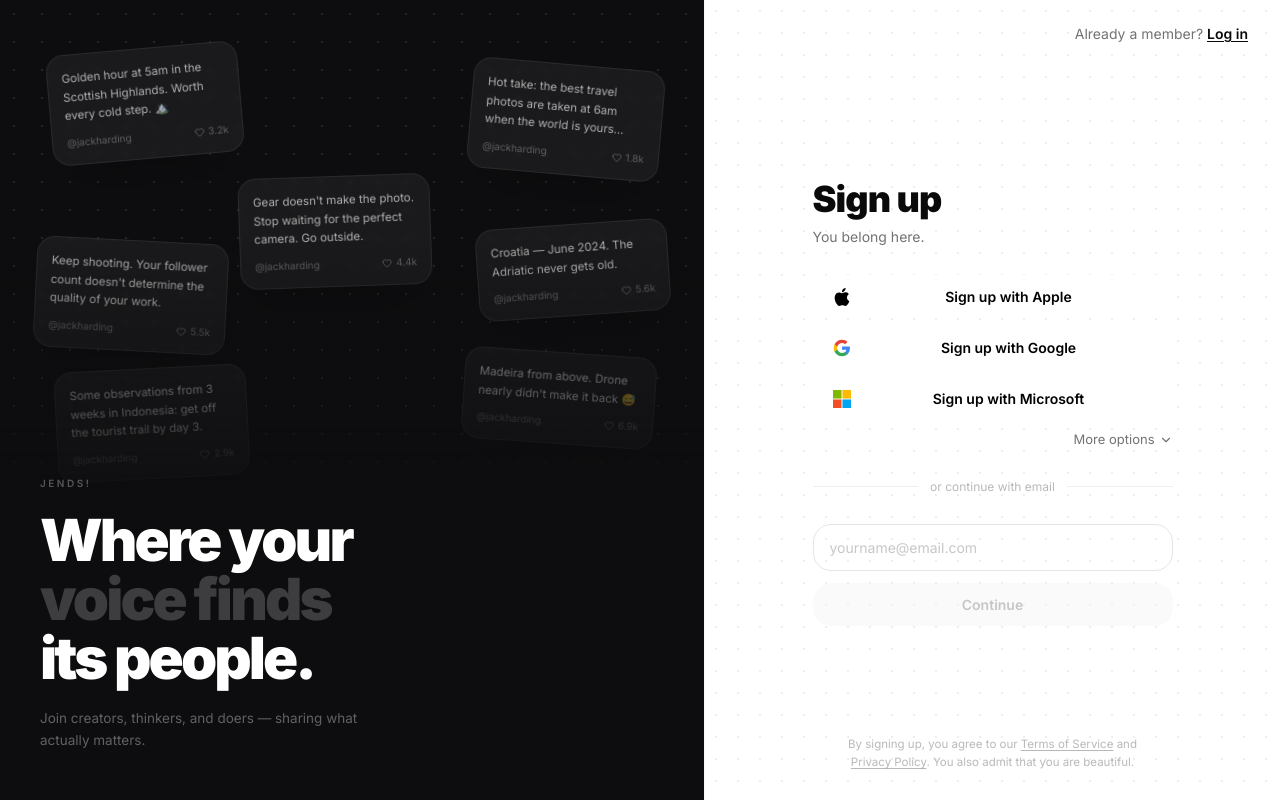
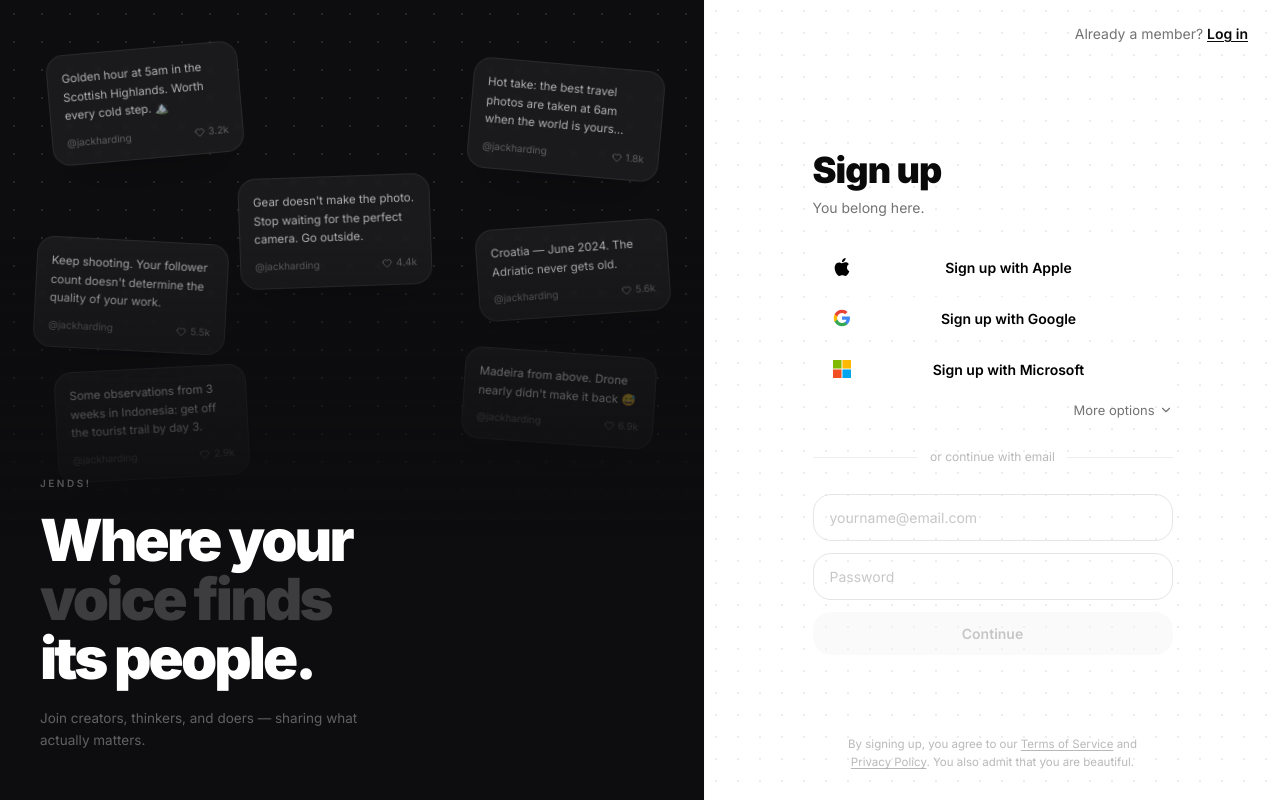
Before and after one commit to maulana1k/insta-lite-app, a Next.js app: page /auth in a window 1280 px wide. Built offline with nearby package versions, Linux system fonts and the light colour scheme; no server answers.

Commit message:
feat(auth): add password field, wire login/register mutations, and OAuth provider redirects

```diff
--- a/src/features/auth/components/auth-page.tsx
+++ b/src/features/auth/components/auth-page.tsx
@@ -1,17 +1,23 @@
-'use client';
+"use client";
 
-import { useState } from 'react';
-import { useRouter } from 'next/navigation';
-import { ChevronDown, ChevronUp, Heart, ArrowRight } from 'lucide-react';
-import { cn } from '@/lib/utils';
-import Link from 'next/link';
-import type React from 'react';
+import { ArrowRight, ChevronDown, ChevronUp, Heart } from "lucide-react";
+import Link from "next/link";
+import type React from "react";
+import { useState } from "react";
+import { useLogin, useRegister } from "@/features/auth/hooks/use-auth";
+import { ApiError } from "@/lib/api-client";
+import { cn } from "@/lib/utils";
 
 /* ─── OAuth Provider Icons ─────────────────────────────────────── */
 
 function AppleIcon() {
   return (
-    <svg viewBox="0 0 24 24" className="size-[18px]" fill="currentColor">
+    <svg
+      viewBox="0 0 24 24"
+      className="size-[18px]"
+      fill="currentColor"
+      aria-hidden="true"
+    >
       <path d="M12.152 6.896c-.948 0-2.415-1.078-3.96-1.04-2.04.027-3.91 1.183-4.961 3.014-2.117 3.675-.546 9.103 1.519 12.09 1.013 1.454 2.208 3.09 3.792 3.039 1.52-.065 2.09-.987 3.935-.987 1.831 0 2.35.987 3.96.948 1.637-.026 2.676-1.48 3.676-2.948 1.156-1.688 1.636-3.325 1.662-3.415-.039-.013-3.182-1.221-3.22-4.857-.026-3.04 2.48-4.494 2.597-4.559-1.429-2.09-3.623-2.324-4.39-2.376-2-.156-3.675 1.09-4.61 1.09z" />
       <path d="M15.53 3.83c.843-1.012 1.4-2.427 1.245-3.83-1.207.052-2.662.805-3.532 1.818-.78.896-1.454 2.338-1.273 3.714 1.338.104 2.715-.688 3.559-1.701" />
     </svg>
@@ -21,10 +27,22 @@ function AppleIcon() {
 function GoogleIcon() {
   return (
     <svg viewBox="0 0 24 24" className="size-[18px]" aria-hidden="true">
-      <path d="M22.56 12.25c0-.78-.07-1.53-.2-2.25H12v4.26h5.92c-.26 1.37-1.04 2.53-2.21 3.31v2.77h3.57c2.08-1.92 3.28-4.74 3.28-8.09z" fill="#4285F4" />
-      <path d="M12 23c2.97 0 5.46-.98 7.28-2.66l-3.57-2.77c-.98.66-2.23 1.06-3.71 1.06-2.86 0-5.29-1.93-6.16-4.53H2.18v2.84C3.99 20.53 7.7 23 12 23z" fill="#34A853" />
-      <path d="M5.84 14.09c-.22-.66-.35-1.36-.35-2.09s.13-1.43.35-2.09V7.07H2.18C1.43 8.55 1 10.22 1 12s.43 3.45 1.18 4.93l2.85-2.22.81-.62z" fill="#FBBC05" />
-      <path d="M12 5.38c1.62 0 3.06.56 4.21 1.64l3.15-3.15C17.45 2.09 14.97 1 12 1 7.7 1 3.99 3.47 2.18 7.07l3.66 2.84c.87-2.6 3.3-4.53 6.16-4.53z" fill="#EA4335" />
+      <path
+        d="M22.56 12.25c0-.78-.07-1.53-.2-2.25H12v4.26h5.92c-.26 1.37-1.04 2.53-2.21 3.31v2.77h3.57c2.08-1.92 3.28-4.74 3.28-8.09z"
+        fill="#4285F4"
+      />
+      <path
+        d="M12 23c2.97 0 5.46-.98 7.28-2.66l-3.57-2.77c-.98.66-2.23 1.06-3.71 1.06-2.86 0-5.29-1.93-6.16-4.53H2.18v2.84C3.99 20.53 7.7 23 12 23z"
+        fill="#34A853"
+      />
+      <path
+        d="M5.84 14.09c-.22-.66-.35-1.36-.35-2.09s.13-1.43.35-2.09V7.07H2.18C1.43 8.55 1 10.22 1 12s.43 3.45 1.18 4.93l2.85-2.22.81-.62z"
+        fill="#FBBC05"
+      />
+      <path
+        d="M12 5.38c1.62 0 3.06.56 4.21 1.64l3.15-3.15C17.45 2.09 14.97 1 12 1 7.7 1 3.99 3.47 2.18 7.07l3.66 2.84c.87-2.6 3.3-4.53 6.16-4.53z"
+        fill="#EA4335"
+      />
     </svg>
   );
 }
@@ -42,7 +60,12 @@ function MicrosoftIcon() {
 
 function GitHubIcon() {
   return (
-    <svg viewBox="0 0 24 24" className="size-[18px]" fill="currentColor" aria-hidden="true">
+    <svg
+      viewBox="0 0 24 24"
+      className="size-[18px]"
+      fill="currentColor"
+      aria-hidden="true"
+    >
       <path d="M12 2C6.477 2 2 6.484 2 12.017c0 4.425 2.865 8.18 6.839 9.504.5.092.682-.217.682-.483 0-.237-.008-.868-.013-1.703-2.782.605-3.369-1.343-3.369-1.343-.454-1.158-1.11-1.466-1.11-1.466-.908-.62.069-.608.069-.608 1.003.07 1.531 1.032 1.531 1.032.892 1.53 2.341 1.088 2.91.832.092-.647.35-1.088.636-1.338-2.22-.253-4.555-1.113-4.555-4.951 0-1.093.39-1.988 1.029-2.688-.103-.253-.446-1.272.098-2.65 0 0 .84-.27 2.75 1.026A9.564 9.564 0 0112 6.844c.85.004 1.705.115 2.504.337 1.909-1.296 2.747-1.027 2.747-1.027.546 1.379.202 2.398.1 2.651.64.7 1.028 1.595 1.028 2.688 0 3.848-2.339 4.695-4.566 4.943.359.309.678.92.678 1.855 0 1.338-.012 2.419-.012 2.747 0 .268.18.58.688.482A10.019 10.019 0 0022 12.017C22 6.484 17.522 2 12 2z" />
     </svg>
   );
@@ -57,46 +80,46 @@ const FLOATING_CARDS: {
   style: React.CSSProperties;
 }[] = [
   {
-      text: 'Golden hour at 5am in the Scottish Highlands. Worth every cold step. 🏔️',
-      likes: '3.2k',
-      name: 'jackharding',
-      style: { top: '6%', left: '7%', transform: 'rotate(-5deg)' },
+    text: "Golden hour at 5am in the Scottish Highlands. Worth every cold step. 🏔️",
+    likes: "3.2k",
+    name: "jackharding",
+    style: { top: "6%", left: "7%", transform: "rotate(-5deg)" },
   },
   {
-      text: 'Hot take: the best travel photos are taken at 6am when the world is yours alone.',
-      likes: '1.8k',
-      name: 'jackharding',
-      style: { top: '8%', right: '6%', transform: 'rotate(5deg)' },
+    text: "Hot take: the best travel photos are taken at 6am when the world is yours alone.",
+    likes: "1.8k",
+    name: "jackharding",
+    style: { top: "8%", right: "6%", transform: "rotate(5deg)" },
   },
   {
     text: "Gear doesn't make the photo. Stop waiting for the perfect camera. Go outside.",
-      likes: '4.4k',
-      name: 'jackharding',
-      style: { top: '22%', left: '34%', transform: 'rotate(-2deg)' },
+    likes: "4.4k",
+    name: "jackharding",
+    style: { top: "22%", left: "34%", transform: "rotate(-2deg)" },
   },
   {
     text: "Keep shooting. Your follower count doesn't determine the quality of your work.",
-      likes: '5.5k',
-      name: 'jackharding',
-      style: { top: '30%', left: '5%', transform: 'rotate(3deg)' },
+    likes: "5.5k",
+    name: "jackharding",
+    style: { top: "30%", left: "5%", transform: "rotate(3deg)" },
   },
   {
-      text: 'Croatia — June 2024. The Adriatic never gets old.',
-      likes: '5.6k',
-      name: 'jackharding',
-      style: { top: '28%', right: '5%', transform: 'rotate(-4deg)' },
+    text: "Croatia — June 2024. The Adriatic never gets old.",
+    likes: "5.6k",
+    name: "jackharding",
+    style: { top: "28%", right: "5%", transform: "rotate(-4deg)" },
   },
   {
-      text: 'Some observations from 3 weeks in Indonesia: get off the tourist trail by day 3.',
-      likes: '2.9k',
-      name: 'jackharding',
-      style: { top: '46%', left: '8%', transform: 'rotate(-3deg)' },
+    text: "Some observations from 3 weeks in Indonesia: get off the tourist trail by day 3.",
+    likes: "2.9k",
+    name: "jackharding",
+    style: { top: "46%", left: "8%", transform: "rotate(-3deg)" },
   },
   {
     text: "Madeira from above. Drone nearly didn't make it back 😅",
-      likes: '6.9k',
-      name: 'jackharding',
-      style: { top: '44%', right: '7%', transform: 'rotate(4deg)' },
+    likes: "6.9k",
+    name: "jackharding",
+    style: { top: "44%", right: "7%", transform: "rotate(4deg)" },
   },
 ];
 
@@ -116,7 +139,9 @@ function FloatingCard({
       className="absolute w-48 rounded-2xl border border-white/[0.07] bg-white/[0.05] p-3.5 shadow-2xl pointer-events-none backdrop-blur-[2px]"
       style={style}
     >
-      <p className="text-white/65 text-[11.5px] leading-relaxed line-clamp-3">{text}</p>
+      <p className="text-white/65 text-[11.5px] leading-relaxed line-clamp-3">
+        {text}
+      </p>
       <div className="flex items-center justify-between mt-2.5">
         <span className="text-white/30 text-[10px]">@{name}</span>
         <span className="flex items-center gap-1 text-white/30 text-[10px]">
@@ -131,26 +156,60 @@ function FloatingCard({
 /* ─── Provider data ─────────────────────────────────────────────── */
 
 const PRIMARY_PROVIDERS = [
-  { id: 'apple', label: 'Apple', icon: <AppleIcon /> },
-  { id: 'google', label: 'Google', icon: <GoogleIcon /> },
-  { id: 'microsoft', label: 'Microsoft', icon: <MicrosoftIcon /> },
+  { id: "apple", label: "Apple", icon: <AppleIcon /> },
+  { id: "google", label: "Google", icon: <GoogleIcon /> },
+  { id: "microsoft", label: "Microsoft", icon: <MicrosoftIcon /> },
 ];
 
-const MORE_PROVIDERS = [{ id: 'github', label: 'GitHub', icon: <GitHubIcon /> }];
+const MORE_PROVIDERS = [
+  { id: "github", label: "GitHub", icon: <GitHubIcon /> },
+];
 
 /* ─── Main component ────────────────────────────────────────────── */
 
+const API_URL = process.env.NEXT_PUBLIC_API_URL ?? "http://localhost:8080/v1";
+
 export function AuthPage() {
-  const router = useRouter();
-  const [mode, setMode] = useState<'signup' | 'login'>('signup');
-  const [email, setEmail] = useState('');
+  const [mode, setMode] = useState<"signup" | "login">("signup");
+  const [email, setEmail] = useState("");
+  const [password, setPassword] = useState("");
+  const [error, setError] = useState<string | null>(null);
   const [moreOpen, setMoreOpen] = useState(false);
 
-  const isSignup = mode === 'signup';
-  const verb = isSignup ? 'Sign up' : 'Log in';
+  const loginMutation = useLogin();
+  const registerMutation = useRegister();
 
-  const handleContinue = () => {
-    if (email.trim()) router.push(isSignup ? '/onboarding' : '/');
+  const isSignup = mode === "signup";
+  const verb = isSignup ? "Sign up" : "Log in";
+  const isPending = loginMutation.isPending || registerMutation.isPending;
+
+  const handleContinue = async () => {
+    if (!email.trim() || !password.trim()) return;
+    setError(null);
+
+    try {
+      if (isSignup) {
+        // Derive a username from the email prefix; user can update it in onboarding
+        const username = email.trim().split("@")[0].replace(/[^a-z0-9_]/gi, "_").toLowerCase();
+        await registerMutation.mutateAsync({ email: email.trim(), password, username });
+      } else {
+        await loginMutation.mutateAsync({ email: email.trim(), password });
+      }
+    } catch (err) {
+      if (err instanceof ApiError) {
+        setError(err.message);
+      } else {
+        setError("Something went wrong. Please try again.");
+      }
+    }
+  };
+
+  const handleGoogleClick = () => {
+    window.location.href = `${API_URL}/auth/google`;
+  };
+
+  const handleComingSoon = () => {
+    alert("Coming soon! Only Google login is available right now.");
   };
 
   const allProviders = moreOpen
@@ -159,19 +218,18 @@ export function AuthPage() {
 
   return (
     <div className="min-h-screen flex bg-background text-foreground">
-
       {/* ══════════════ LEFT PANEL ══════════════ */}
       <div
         className="hidden lg:flex w-[52%] xl:w-[55%] relative overflow-hidden flex-col shrink-0"
-        style={{ background: '#0d0d0f' }}
+        style={{ background: "#0d0d0f" }}
       >
         {/* Dot grid */}
         <div
           className="absolute inset-0"
           style={{
             backgroundImage:
-              'radial-gradient(circle, rgba(255,255,255,0.1) 1px, transparent 1px)',
-            backgroundSize: '28px 28px',
+              "radial-gradient(circle, rgba(255,255,255,0.1) 1px, transparent 1px)",
+            backgroundSize: "28px 28px",
           }}
         />
 
@@ -185,7 +243,7 @@ export function AuthPage() {
           className="absolute inset-0 pointer-events-none"
           style={{
             background:
-              'linear-gradient(to bottom, transparent 30%, #0d0d0f 68%)',
+              "linear-gradient(to bottom, transparent 30%, #0d0d0f 68%)",
           }}
         />
 
@@ -215,8 +273,8 @@ export function AuthPage() {
         className="flex-1 flex flex-col min-h-screen"
         style={{
           backgroundImage:
-            'radial-gradient(circle, oklch(0.55 0 0 / 0.12) 1px, transparent 1px)',
-          backgroundSize: '22px 22px',
+            "radial-gradient(circle, oklch(0.55 0 0 / 0.12) 1px, transparent 1px)",
+          backgroundSize: "22px 22px",
         }}
       >
         {/* Top bar */}
@@ -230,13 +288,13 @@ export function AuthPage() {
           </Link>
 
           <p className="text-sm text-muted-foreground ml-auto">
-            {isSignup ? 'Already a member?' : "Don't have an account?"}{' '}
+            {isSignup ? "Already a member?" : "Don't have an account?"}{" "}
             <button
               type="button"
-              onClick={() => setMode(isSignup ? 'login' : 'signup')}
+              onClick={() => setMode(isSignup ? "login" : "signup")}
               className="font-semibold text-foreground underline underline-offset-2 hover:opacity-70 transition-opacity"
             >
-              {isSignup ? 'Log in' : 'Sign up'}
+              {isSignup ? "Log in" : "Sign up"}
             </button>
           </p>
         </header>
@@ -244,12 +302,13 @@ export function AuthPage() {
         {/* Form */}
         <main className="flex-1 flex flex-col items-center justify-center px-8 py-10">
           <div className="w-full max-w-[360px] flex flex-col gap-7">
-
             {/* Heading */}
             <div>
-              <h1 className="text-[36px] font-black leading-tight tracking-tight">{verb}</h1>
+              <h1 className="text-[36px] font-black leading-tight tracking-tight">
+                {verb}
+              </h1>
               <p className="text-muted-foreground mt-1 text-[14px]">
-                {isSignup ? 'You belong here.' : 'Good to see you again.'}
+                {isSignup ? "You belong here." : "Good to see you again."}
               </p>
             </div>
 
@@ -259,7 +318,11 @@ export function AuthPage() {
                 <button
                   key={provider.id}
                   type="button"
-                  onClick={() => router.push(isSignup ? '/onboarding' : '/')}
+                  onClick={
+                    provider.id === "google"
+                      ? handleGoogleClick
+                      : handleComingSoon
+                  }
                   className="w-full flex items-center gap-3.5 bg-white text-black font-semibold rounded-2xl py-[11px] px-5 hover:bg-gray-50 active:scale-[0.98] transition-all duration-150"
                 >
                   <span className="size-[18px] shrink-0">{provider.icon}</span>
@@ -274,7 +337,7 @@ export function AuthPage() {
                 onClick={() => setMoreOpen((o) => !o)}
                 className="flex items-center gap-1 text-[13px] text-muted-foreground hover:text-foreground transition-colors self-end mt-0.5"
               >
-                {moreOpen ? 'Fewer options' : 'More options'}
+                {moreOpen ? "Fewer options" : "More options"}
                 {moreOpen ? (
                   <ChevronUp className="size-3.5" />
                 ) : (
@@ -292,36 +355,61 @@ export function AuthPage() {
               <div className="flex-1 h-px bg-border/60" />
             </div>
 
-            {/* Email + continue */}
+            {/* Email + password + continue */}
             <div className="flex flex-col gap-3">
               <input
                 type="email"
                 value={email}
-                onChange={(e) => setEmail(e.target.value)}
-                onKeyDown={(e) => e.key === 'Enter' && handleContinue()}
+                onChange={(e) => {
+                  setEmail(e.target.value);
+                  setError(null);
+                }}
                 placeholder="yourname@email.com"
                 className={cn(
-                  'w-full rounded-2xl border border-border bg-transparent px-4 py-3 text-[14px]',
-                  'placeholder:text-muted-foreground/40',
-                  'outline-none focus:ring-2 focus:ring-foreground focus:border-foreground/25',
-                  'transition',
+                  "w-full rounded-2xl border border-border bg-transparent px-4 py-3 text-[14px]",
+                  "placeholder:text-muted-foreground/40",
+                  "outline-none focus:ring-2 focus:ring-foreground focus:border-foreground/25",
+                  "transition",
                 )}
               />
+
+              <input
+                type="password"
+                value={password}
+                onChange={(e) => {
+                  setPassword(e.target.value);
+                  setError(null);
+                }}
+                onKeyDown={(e) => e.key === "Enter" && handleContinue()}
+                placeholder="Password"
+                className={cn(
+                  "w-full rounded-2xl border border-border bg-transparent px-4 py-3 text-[14px]",
+                  "placeholder:text-muted-foreground/40",
+                  "outline-none focus:ring-2 focus:ring-foreground focus:border-foreground/25",
+                  "transition",
+                )}
+              />
+
+              {error && (
+                <p className="text-[13px] text-destructive px-1">{error}</p>
+              )}
 
               <button
                 type="button"
                 onClick={handleContinue}
-                disabled={!email.trim()}
+                disabled={!email.trim() || !password.trim() || isPending}
                 className={cn(
-                  'w-full flex items-center justify-center gap-2 rounded-2xl py-[11px] text-[14px] font-semibold transition transition-all duration-150',
-                  'transition-all duration-150 active:scale-[0.97]',
-                  email.trim()
-                    ? 'bg-foreground text-background hover:opacity-85'
-                    : 'bg-muted text-muted-foreground cursor-not-allowed opacity-40',
+                  "w-full flex items-center justify-center gap-2 rounded-2xl py-[11px] text-[14px] font-semibold",
+                  "transition-all duration-150 active:scale-[0.97]",
+                  email.trim() && password.trim() && !isPending
+                    ? "bg-foreground text-background hover:opacity-85"
+                    : "bg-muted text-muted-foreground cursor-not-allowed opacity-40",
                 )}
               >
-                Continue
-                {email.trim() && <ArrowRight className="size-4" />}
+                {isPending ? "Please wait…" : "Continue"}
+                {!isPending && email.trim() && password.trim() && (
+                  <ArrowRight className="size-4" />
+                )}
               </button>
             </div>
           </div>
@@ -330,21 +418,21 @@ export function AuthPage() {
         {/* Footer */}
         <footer className="pb-7 px-8">
           <p className="text-[11.5px] text-muted-foreground/50 text-center leading-relaxed max-w-xs mx-auto">
-            By {isSignup ? 'signing up' : 'logging in'}, you agree to our{' '}
+            By {isSignup ? "signing up" : "logging in"}, you agree to our{" "}
             <Link
               href="#"
               className="underline underline-offset-2 hover:text-muted-foreground transition-colors"
             >
               Terms of Service
-            </Link>{' '}
-            and{' '}
+            </Link>{" "}
+            and{" "}
             <Link
               href="#"
               className="underline underline-offset-2 hover:text-muted-foreground transition-colors"
             >
               Privacy Policy
             </Link>
-            .{isSignup && ' You also admit that you are beautiful.'}
+            .{isSignup && " You also admit that you are beautiful."}
           </p>
         </footer>
       </div>
```
Lines whose indentation alone changed are shown as unchanged.
